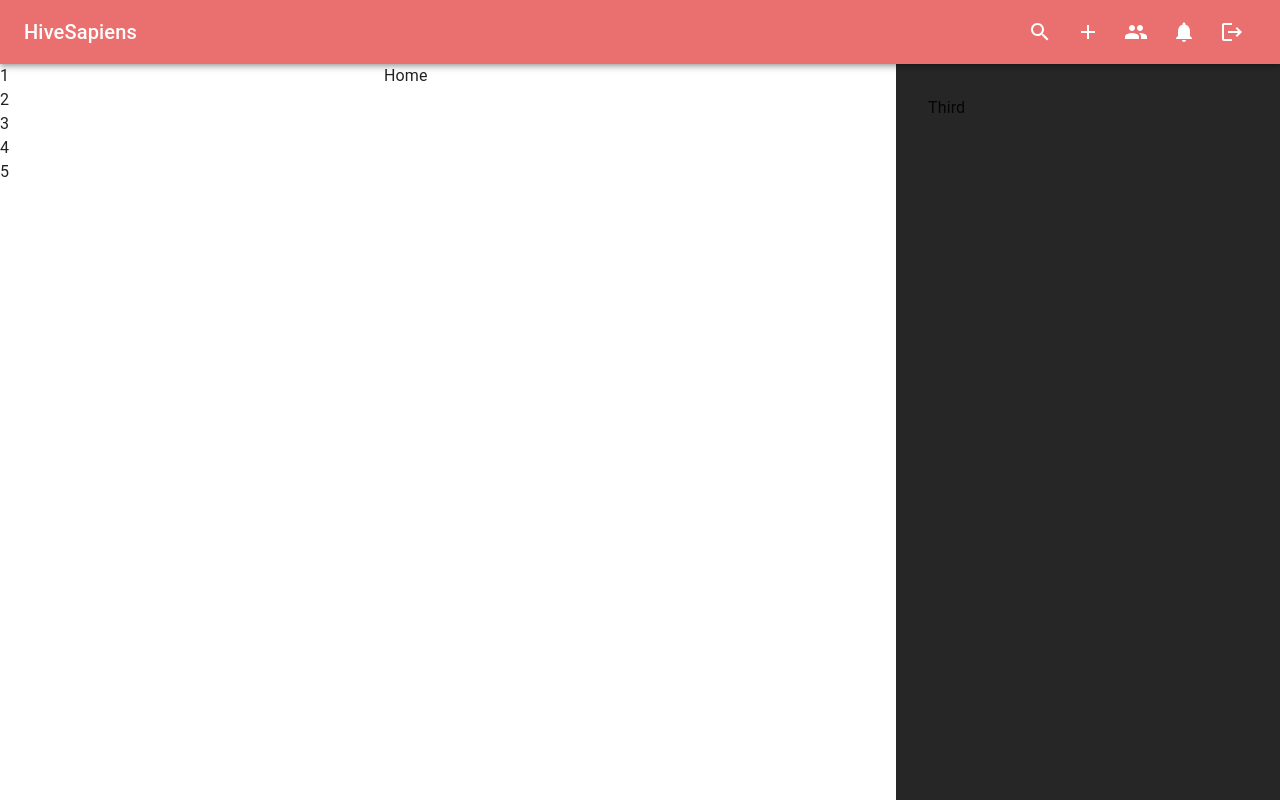
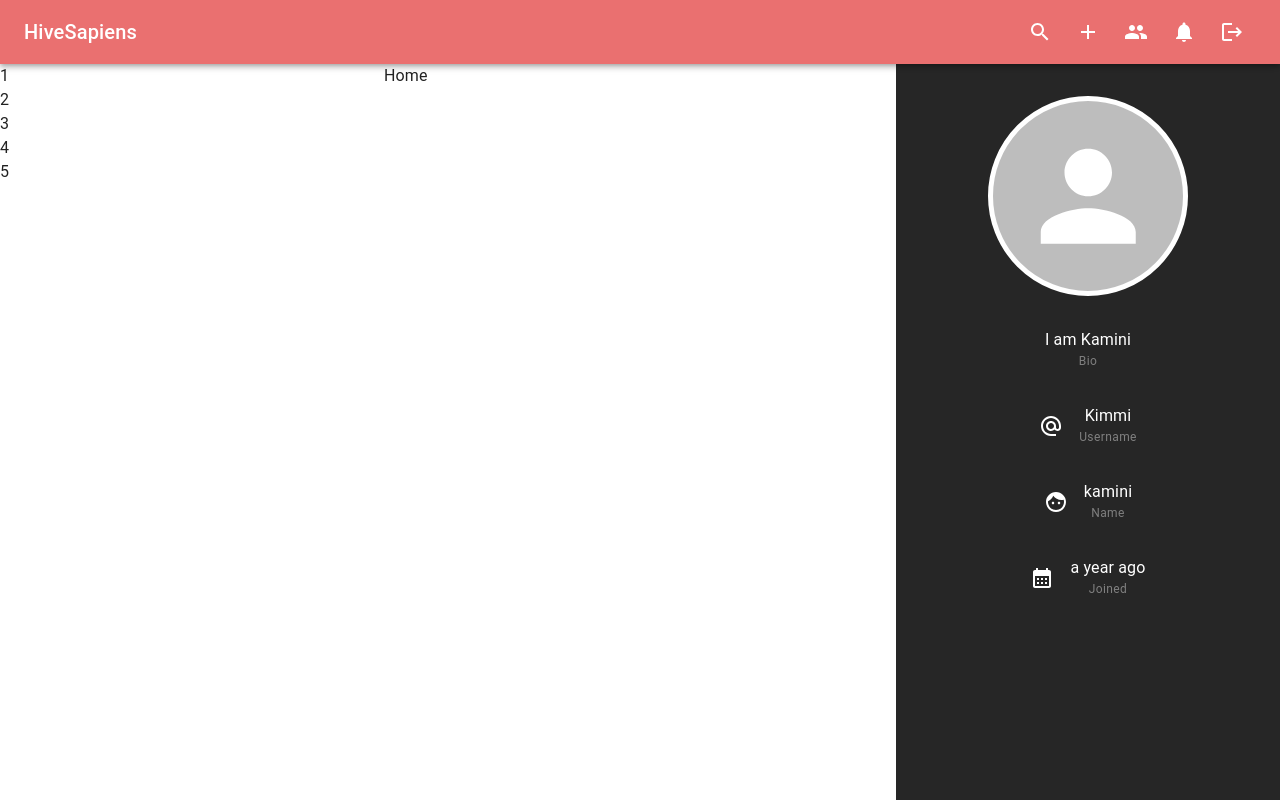
Before and after one commit to vats-sanskriti/HiveSapiens, a React (Vite) app in the folder client/: page / in a window 1280 px wide. Built offline with nearby package versions, Linux system fonts and the light colour scheme.

Commit message:
profile page added

```diff
--- a/client/src/components/layout/AppLayout.jsx
+++ b/client/src/components/layout/AppLayout.jsx
@@ -3,6 +3,7 @@
 import Title from '../shared/Title';
 import { Grid2 as Grid } from '@mui/material';
 import ChatList from '../specific/ChatList';
+import Profile from '../specific/Profile';
 
 
 
@@ -39,7 +40,7 @@
                             bgcolor: "rgba(0,0,0,0.85)"
                         }}
                     >
-                        Third
+                        <Profile/>
 
                     </Grid>
                 </Grid>
--- /dev/null
+++ b/client/src/components/specific/Profile.jsx
@@ -0,0 +1,57 @@
+import React from "react";
+import { Avatar, Stack, Typography } from "@mui/material";
+import {
+  Face as FaceIcon,
+  AlternateEmail as UserNameIcon,
+  CalendarMonth as CalendarIcon,
+} from "@mui/icons-material";
+import moment from "moment";
+
+const Profile = ({ user }) => {
+  return (
+    <Stack spacing={"2rem"} direction={"column"} alignItems={"center"}>
+      <Avatar
+        sx={{
+          width: 200,
+          height: 200,
+          objectFit: "contain",
+          marginBottom: "1rem",
+          border: "5px solid white",
+        }}
+      />
+      <ProfileCard heading={"Bio"} text={" I am Kamini "} />
+      <ProfileCard
+        heading={"Username"}
+        text={" Kimmi"}
+        Icon={<UserNameIcon />}
+      />
+      <ProfileCard heading={"Name"} text={"kamini"} Icon={<FaceIcon />} />
+      <ProfileCard
+        heading={"Joined"}
+        text={moment("2023-11-04T18:30:00.000Z").fromNow()}
+        Icon={<CalendarIcon />}
+      />
+    </Stack>
+  );
+};
+
+const ProfileCard = ({ text, Icon, heading }) => (
+  <Stack
+    direction={"row"}
+    alignItems={"center"}
+    spacing={"1rem"}
+    color={"white"}
+    textAlign={"center"}
+  >
+    {Icon && Icon}
+
+    <Stack>
+      <Typography variant="body1">{text}</Typography>
+      <Typography color={"gray"} variant="caption">
+        {heading}
+      </Typography>
+    </Stack>
+  </Stack>
+);
+
+export default Profile;
```
Also changed, not shown: 1 other file (tests, documents, lock files or other folders).
